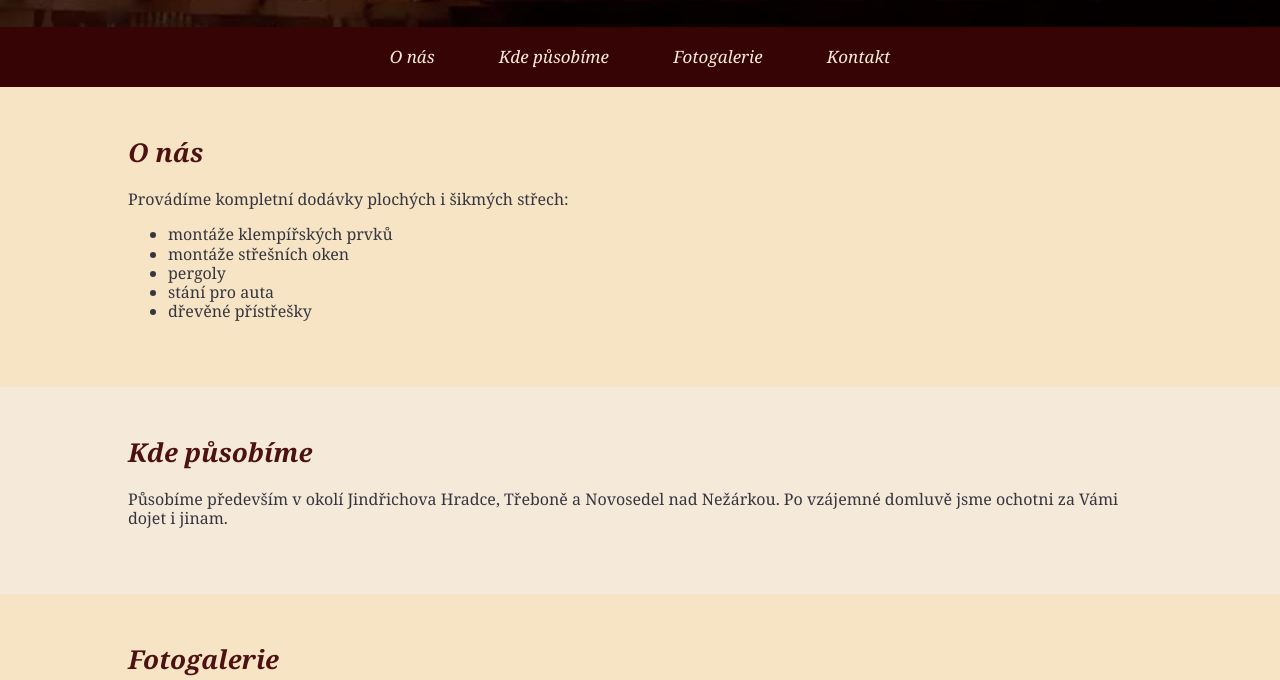
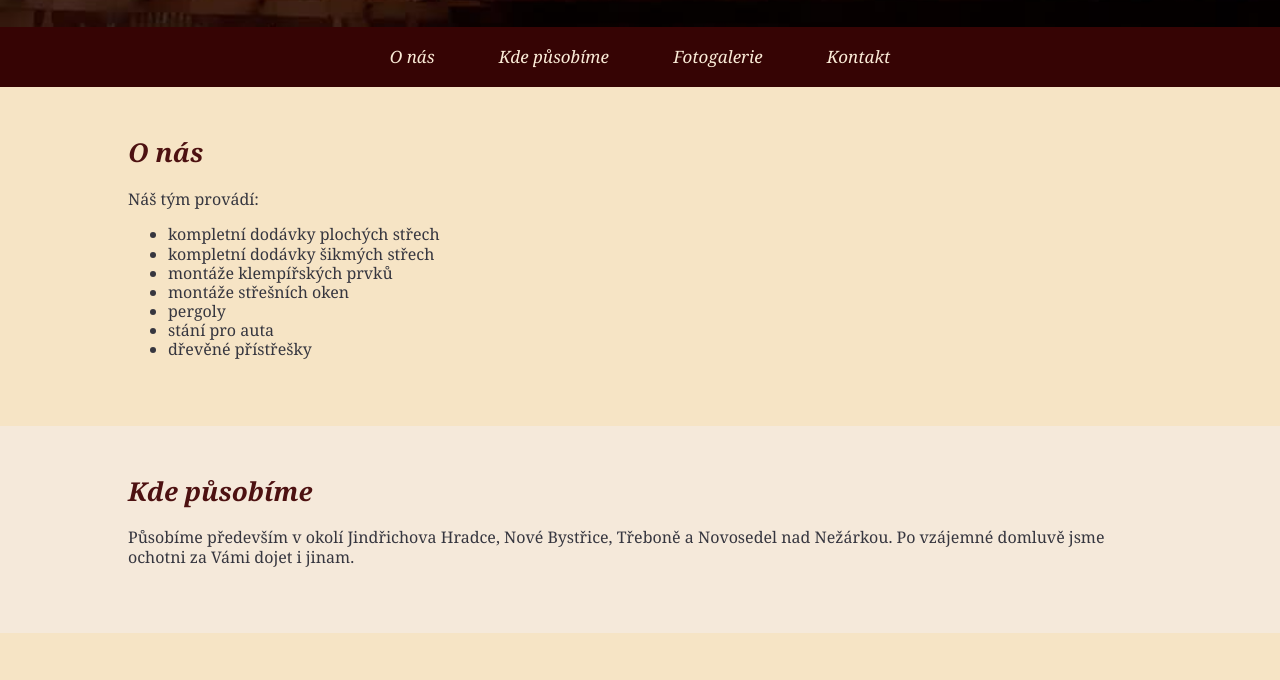
Before and after one commit to KristynRiho/Prokes_Zbynek_tesarstvi, a plain HTML site: page index.html in a window 1280 px wide. Shown: the part 429-1109 px from the top of the page. Drawn offline with Linux system fonts and the light colour scheme.

Commit message:
prvni verze - uprava "o nas"

```diff
--- a/index.html
+++ b/index.html
@@ -25,8 +25,10 @@
         <section class="aboutus" id="aboutus">
             <h2>O nás</h2>
 
-            <p>Provádíme kompletní dodávky plochých i šikmých střech:
+            <p>Náš tým provádí:
             <ul>
+                <li>kompletní dodávky plochých střech</li>
+                <li>kompletní dodávky šikmých střech</li>
                 <li>montáže klempířských prvků</li>
                 <li>montáže střešních oken</li>
                 <li>pergoly</li>
@@ -38,7 +40,8 @@
 
         <section class="location" id="location">
             <h2>Kde působíme</h2>
-            <p>Působíme především v okolí Jindřichova Hradce, Třeboně a Novosedel nad Nežárkou. Po vzájemné domluvě jsme
+            <p>Působíme především v okolí Jindřichova Hradce, Nové Bystřice, Třeboně a Novosedel nad Nežárkou. Po
+                vzájemné domluvě jsme
                 ochotni za Vámi dojet i jinam.</p>
         </section>
 
--- a/style.css
+++ b/style.css
@@ -13,6 +13,7 @@ h1 {
     margin: 0;
     text-shadow: 5px 10px 20px rgba(0,0,0,0.7);
 }
+
 
 h4 {
     color:#4d1111;
```
